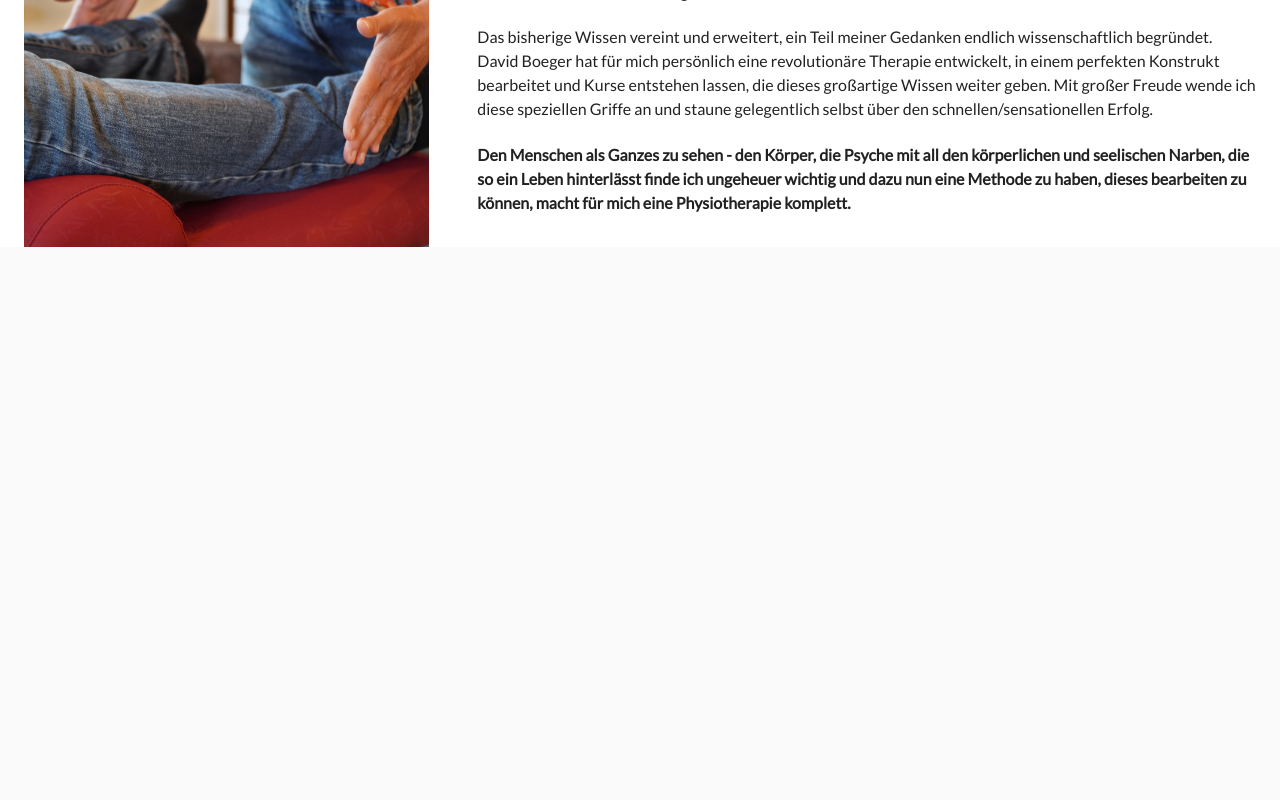
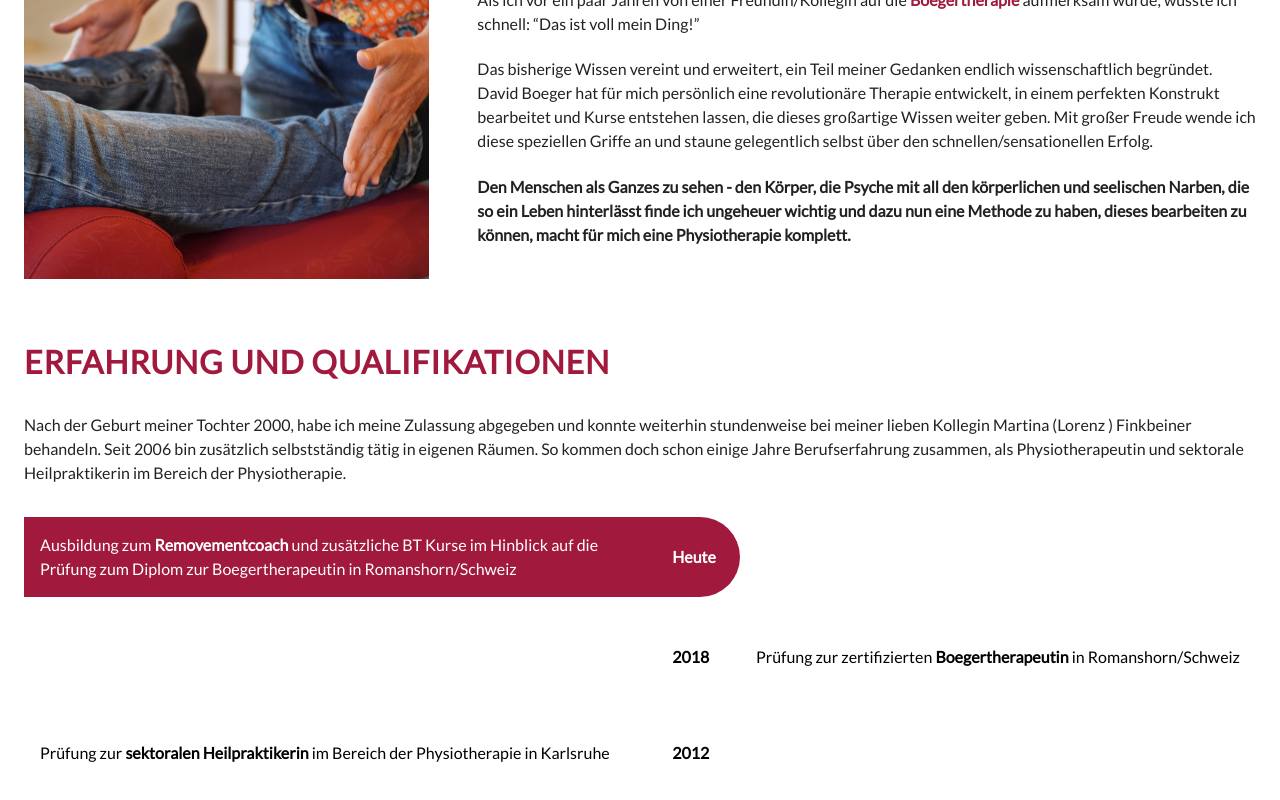
Before and after one commit to pojntfx/physio-dani.de, a Next.js app: page / in a window 1280 px wide. Shown: the part 942-1742 px from the top of the page. Before the commit the page ends 1189 px from the top, so only its background shows below. Built offline with nearby package versions, Linux system fonts and the light colour scheme.

Commit message:
feat: Add basic knowledge timeline

```diff
--- a/pages/index.tsx
+++ b/pages/index.tsx
@@ -2,6 +2,7 @@ import {
   Box,
   Button,
   Container,
+  Grid,
   IconButton,
   List,
   ListItem,
@@ -11,7 +12,6 @@ import {
   Typography,
   useMediaQuery,
   useTheme,
-  Grid,
 } from "@material-ui/core";
 import { Menu } from "@material-ui/icons";
 import Link from "next/link";
@@ -93,6 +93,62 @@ const SplitImageWrapper = styled(Grid)`
   ${({ theme }) => theme.breakpoints.up("sm")} {
     padding-top: 0 !important;
     padding-bottom: 0 !important;
+  }
+`;
+
+const LeftSplit = styled.div`
+  display: grid;
+  grid-template-columns: 1fr 2fr;
+  grid-gap: ${({ theme }) => theme.spacing(2)}px;
+
+  ${({ theme }) => theme.breakpoints.down("sm")} {
+    grid-template-columns: 1fr !important;
+    grid-auto-rows: minmax(20rem, auto) !important;
+  }
+`;
+
+const RightSplit = styled(LeftSplit)`
+  grid-template-columns: 2fr 1fr;
+`;
+
+const SplitImage = styled.img`
+  width: 100%;
+  height: 100%;
+  object-fit: cover;
+`;
+
+const SplitText = styled.div`
+  display: grid;
+  grid-gap: ${({ theme }) => theme.spacing(2)}px;
+  padding: ${({ theme }) => theme.spacing(4)}px;
+
+  &:last-child {
+    padding-right: 0;
+
+    ${({ theme }) => theme.breakpoints.down("sm")} {
+      padding: 0;
+      padding-bottom: ${({ theme }) => theme.spacing(2)}px !important;
+    }
+  }
+
+  &:first-child {
+    padding-left: 0;
+
+    ${({ theme }) => theme.breakpoints.down("sm")} {
+      padding: 0;
+      padding-top: ${({ theme }) => theme.spacing(2)}px !important;
+    }
+  }
+`;
+
+const SplitCollection = styled.div`
+  display: grid;
+  grid-gap: ${({ theme }) => theme.spacing(4)}px;
+  padding-top: ${({ theme }) => theme.spacing(4)}px;
+  padding-bottom: ${({ theme }) => theme.spacing(4)}px;
+
+  ${({ theme }) => theme.breakpoints.down("sm")} {
+    grid-gap: ${({ theme }) => theme.spacing(2)}px;
   }
 `;
 
@@ -288,62 +344,115 @@ const Home = () => {
           </Container>
         </SplitCollection>
       </PrimaryBox>
+
+      <PrimaryBox component="section" id="erfahrung-und-qualifikationen">
+        <SplitCollection>
+          <Container maxWidth="lg">
+            <Typography variant="h2">Erfahrung und Qualifikationen</Typography>
+          </Container>
+
+          <Container maxWidth="lg">
+            <Typography variant="body1">
+              Nach der Geburt meiner Tochter 2000, habe ich meine Zulassung
+              abgegeben und konnte weiterhin stundenweise bei meiner lieben
+              Kollegin Martina (Lorenz ) Finkbeiner behandeln. Seit 2006 bin
+              zusätzlich selbstständig tätig in eigenen Räumen. So kommen doch
+              schon einige Jahre Berufserfahrung zusammen, als Physiotherapeutin
+              und sektorale Heilpraktikerin im Bereich der Physiotherapie.
+            </Typography>
+          </Container>
+
+          <Container maxWidth="lg">
+            <EventList>
+              <EventPrimary style={{ gridArea: "e1a" }}>
+                <Typography variant="body1">
+                  Ausbildung zum <Focus>Removementcoach</Focus> und zusätzliche
+                  BT Kurse im Hinblick auf die Prüfung zum Diplom zur
+                  Boegertherapeutin in Romanshorn/Schweiz
+                </Typography>
+              </EventPrimary>
+              <EventRightPrimary style={{ gridArea: "e1b" }}>
+                <Typography variant="body1">Heute</Typography>
+              </EventRightPrimary>
+
+              <Event style={{ gridArea: "e2c" }}>
+                <Typography variant="body1">
+                  Prüfung zur zertifizierten <Focus>Boegertherapeutin</Focus> in
+                  Romanshorn/Schweiz
+                </Typography>
+              </Event>
+              <EventLeft style={{ gridArea: "e2b" }}>
+                <Typography variant="body1">2018</Typography>
+              </EventLeft>
+
+              <Event style={{ gridArea: "e3a" }}>
+                <Typography variant="body1">
+                  Prüfung zur <Focus>sektoralen Heilpraktikerin</Focus> im
+                  Bereich der Physiotherapie in Karlsruhe
+                </Typography>
+              </Event>
+              <EventRight style={{ gridArea: "e3b" }}>
+                <Typography variant="body1">2012</Typography>
+              </EventRight>
+            </EventList>
+          </Container>
+        </SplitCollection>
+      </PrimaryBox>
     </>
   );
 };
 
-const LeftSplit = styled.div`
+const EventList = styled.div`
   display: grid;
-  grid-template-columns: 1fr 2fr;
-  grid-gap: ${({ theme }) => theme.spacing(2)}px;
+  grid-template-areas:
+    "e1a e1a e1a e1b e1c e1c e1c"
+    "e2a e2a e2a e2b e2c e2c e2c"
+    "e3a e3a e3a e3b e3c e3c e3c";
+  grid-row-gap: ${({ theme }) => theme.spacing(3)}px;
 
   ${({ theme }) => theme.breakpoints.down("sm")} {
-    grid-template-columns: 1fr !important;
-    grid-auto-rows: minmax(20rem, auto) !important;
+    grid-template-areas:
+      "e1a e1a e1a e1b"
+      "e2b e2c e2c e2c"
+      "e3a e3a e3a e3b";
   }
 `;
 
-const RightSplit = styled(LeftSplit)`
-  grid-template-columns: 2fr 1fr;
+const Event = styled(Box)`
+  background: ${({ theme }) => theme.palette.background.paper};
+  padding: ${({ theme }) => theme.spacing(2)}px;
+  display: flex;
+  align-items: center;
+  color: #000000;
+  background: #ffffff;
 `;
 
-const SplitImage = styled.img`
-  width: 100%;
-  height: 100%;
-  object-fit: cover;
+const EventPrimary = styled(Event)`
+  background: ${({ theme }) => theme.palette.primary.main};
+  color: #ffffff;
 `;
 
-const SplitText = styled.div`
-  display: grid;
-  grid-gap: ${({ theme }) => theme.spacing(2)}px;
-  padding: ${({ theme }) => theme.spacing(4)}px;
-
-  &:last-child {
-    padding-right: 0;
-
-    ${({ theme }) => theme.breakpoints.down("sm")} {
-      padding: 0;
-      padding-bottom: ${({ theme }) => theme.spacing(2)}px !important;
-    }
-  }
-
-  &:first-child {
-    padding-left: 0;
-
-    ${({ theme }) => theme.breakpoints.down("sm")} {
-      padding: 0;
-      padding-top: ${({ theme }) => theme.spacing(2)}px !important;
-    }
+const DatePoint = styled(Event)`
+  padding: ${({ theme }) => theme.spacing(3)}px;
+  > * {
+    font-weight: ${({ theme }) => theme.typography.fontWeightBold} !important;
   }
 `;
 
-const SplitCollection = styled.div`
-  display: grid;
-  grid-gap: ${({ theme }) => theme.spacing(4)}px;
+const EventRight = styled(DatePoint)`
+  border-top-right-radius: 9999px;
+  border-bottom-right-radius: 9999px;
+  background: #ffffff;
+`;
 
-  ${({ theme }) => theme.breakpoints.down("sm")} {
-    grid-gap: ${({ theme }) => theme.spacing(2)}px;
-  }
+const EventRightPrimary = styled(EventRight)`
+  background: ${({ theme }) => theme.palette.primary.main};
+  color: #ffffff;
+`;
+
+const EventLeft = styled(DatePoint)`
+  border-top-left-radius: 9999px;
+  border-bottom-left-radius: 9999px;
 `;
 
 export default Home;
```
